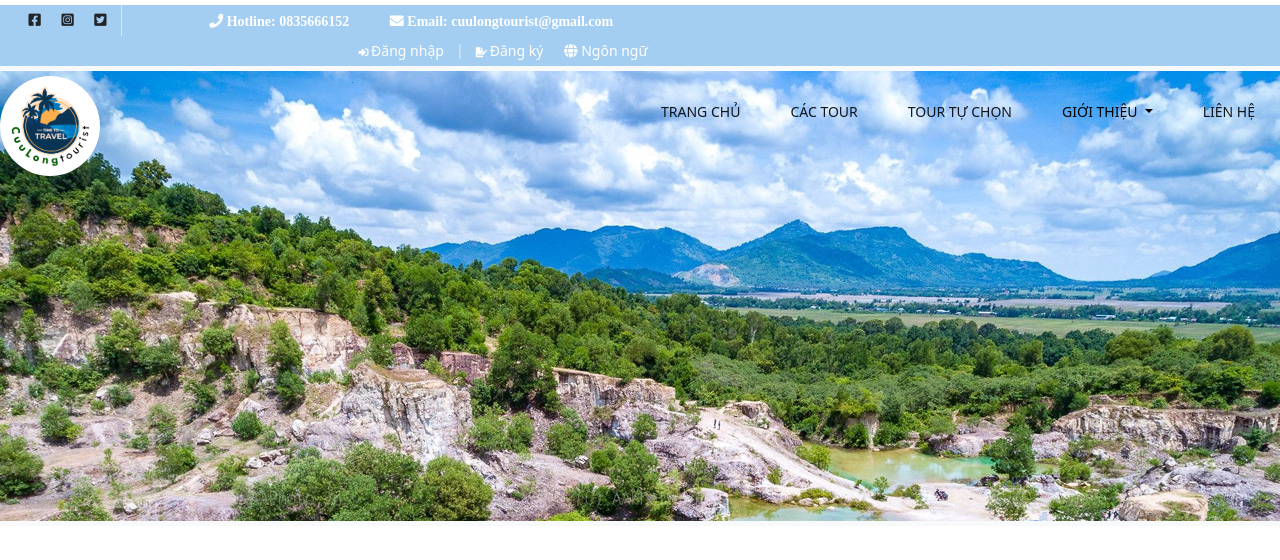
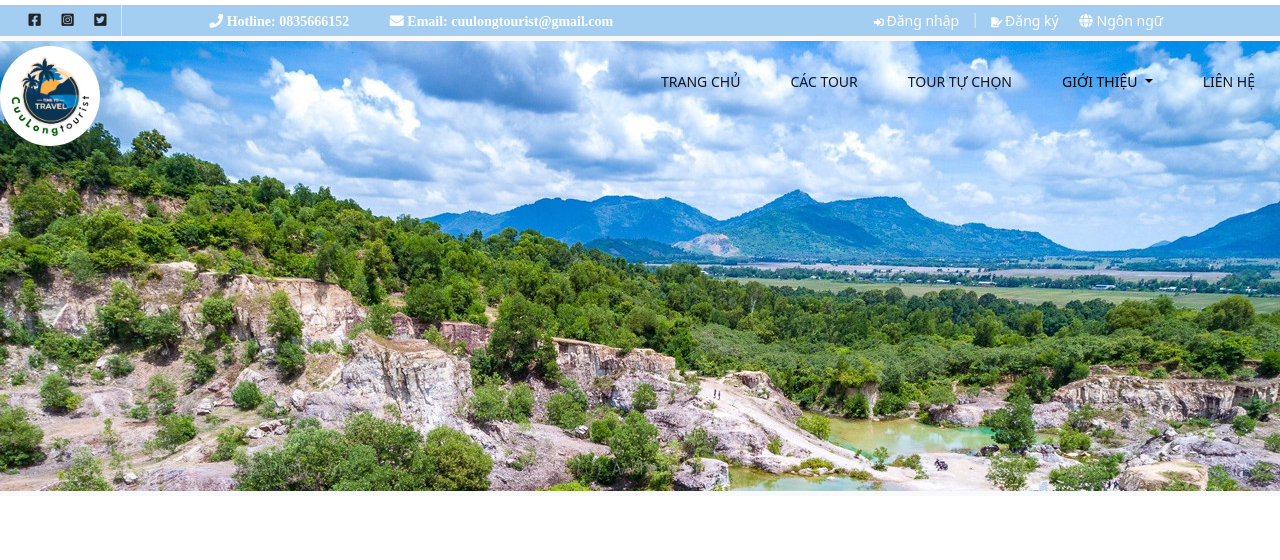
Before and after one commit to NhatTran2608/KT135, a plain HTML site: page index.html in a window 1280 px wide. Drawn offline with nearby package versions, Linux system fonts and the light colour scheme.

Commit message:
modified:   CSS/style.css

```diff
--- a/CSS/style.css
+++ b/CSS/style.css
@@ -423,5 +423,5 @@ a.header-left-col__link:hover {
 }
 
 .header__btn-wrap{
-    margin-left: 350px;
+    margin-left: 240px;
 }
```
